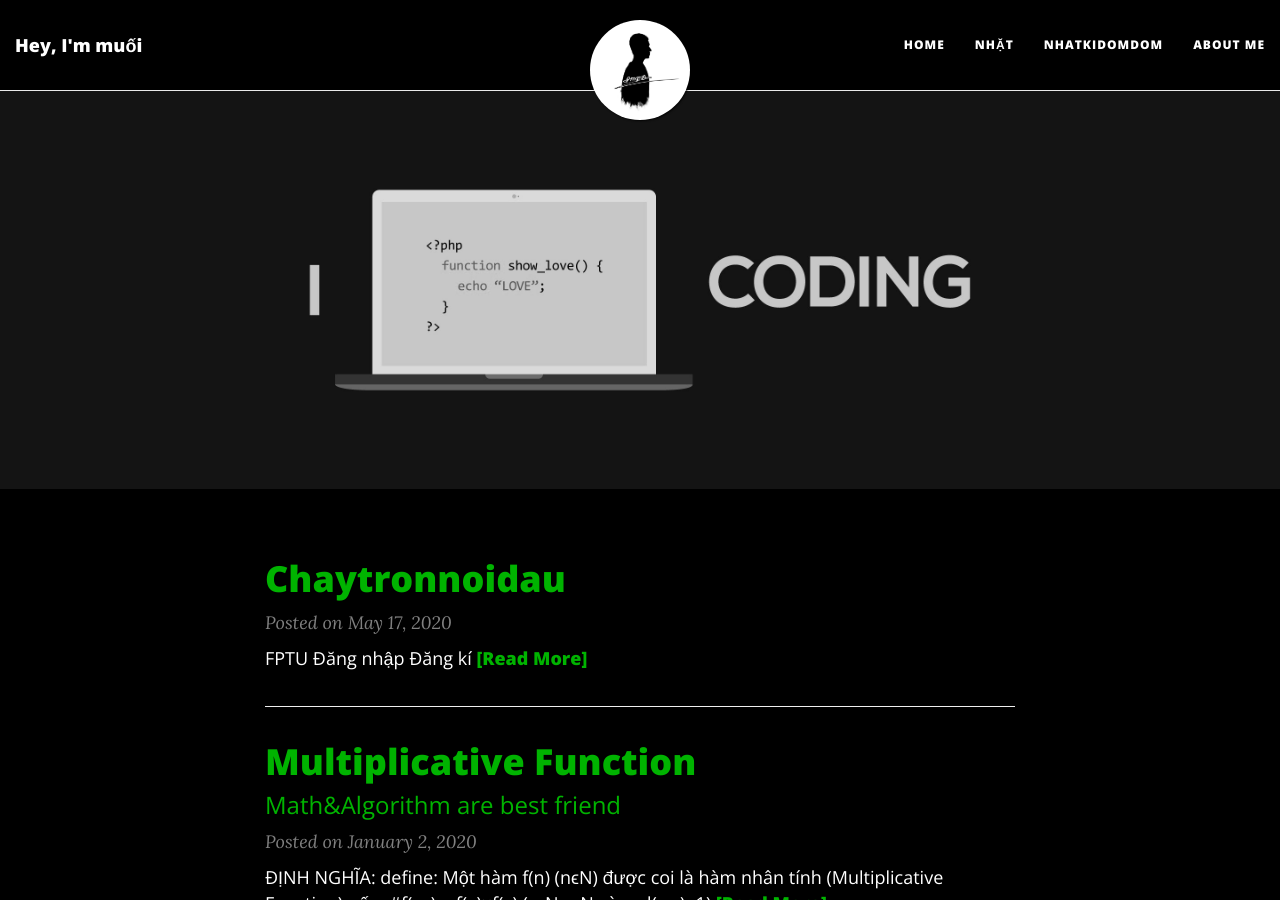
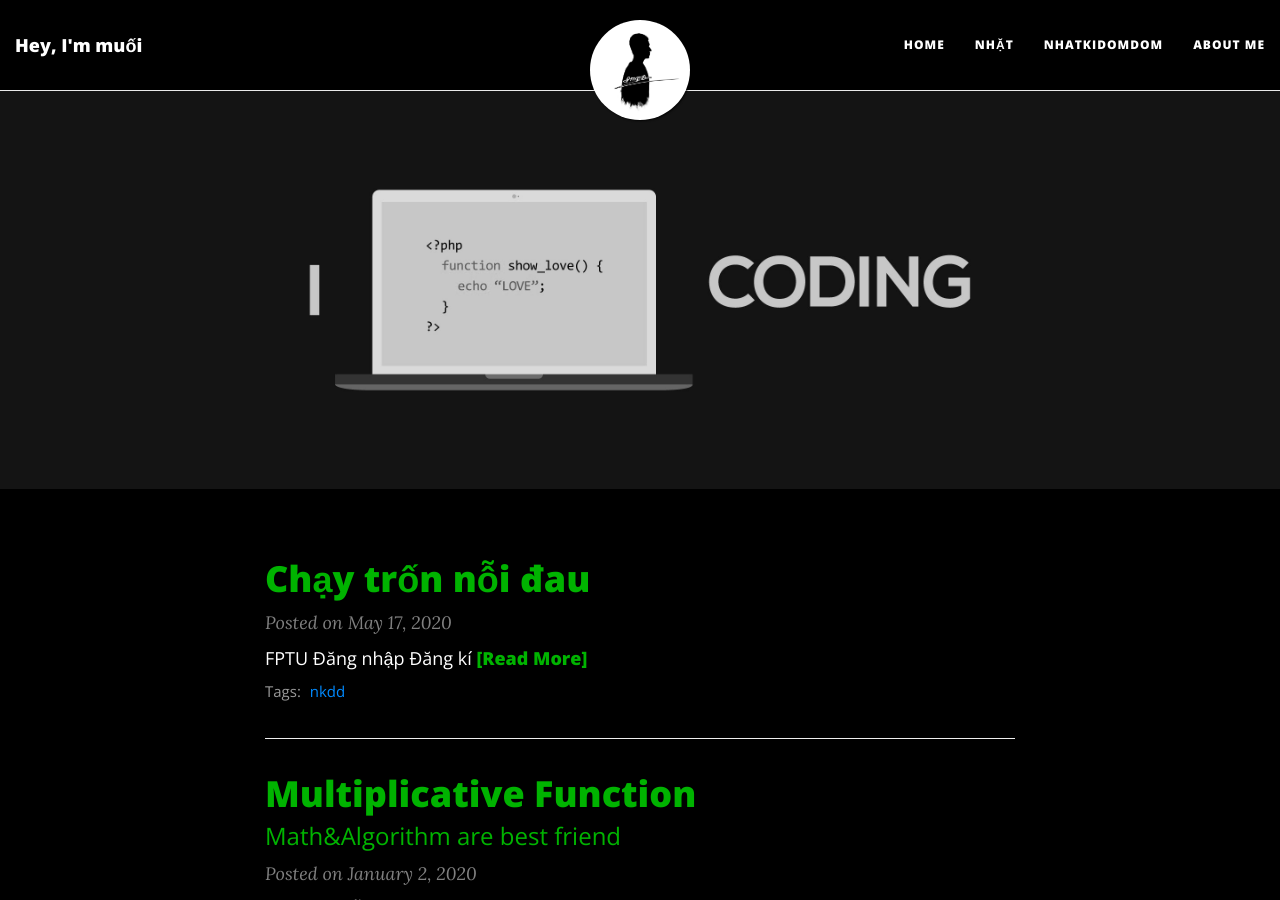
Before and after one commit to muoii/muoii.github.io, a Jekyll site: the page built from index.html, in a window 1280 px wide and 900 px high. Built offline with Jekyll 4.4.1, drawn with Linux system fonts in a browser that asks for light colours; nearby versions of some CDN libraries; the list of posts is cut into pages by our own code.

Commit message:
Update 2020-05-17-chaytronnoidau.html

```diff
--- a/_posts/2020-05-17-chaytronnoidau.html
+++ b/_posts/2020-05-17-chaytronnoidau.html
@@ -1,3 +1,12 @@
+---
+layout: post
+published: true
+title: 'Chạy trốn nỗi đau'
+subtitle:
+date: '2020-05-17'
+tags:
+- nkdd
+---
 <!DOCTYPE html>
 <html lang="en">
 <head>
```
